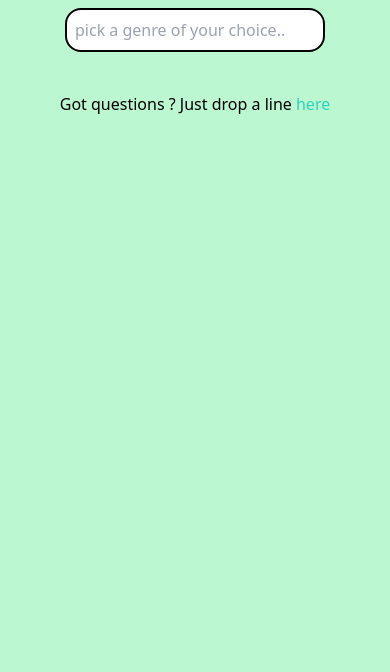
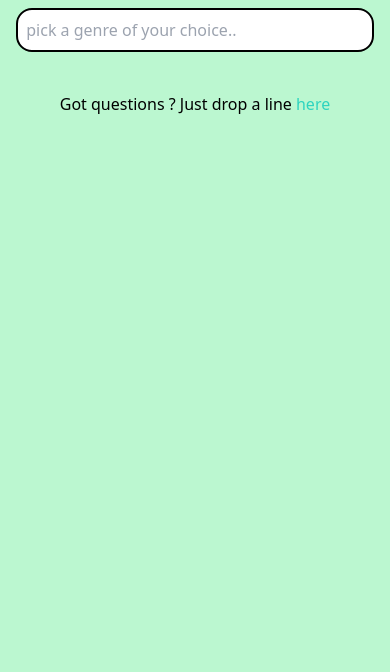
Before and after one commit to kassandra-94/openlibrary-app, a website built with webpack: page src/index.html in a window 390 px wide. Shown: the part 172-844 px from the top of the page. Built offline with nearby package versions, Linux system fonts and the light colour scheme.

Commit message:
update index.html

```diff
--- a/src/index.html
+++ b/src/index.html
@@ -121,7 +121,7 @@
         <input
           id="genre_input"
           type="text"
-          class="border-black border-2 w-2/3 p-2 rounded-2xl place-self-center mb-3"
+          class="border-black border-2 w-11/12 lg:w-2/3 p-2 rounded-2xl place-self-center mb-3"
           placeholder="pick a genre of your choice.."
         />
       </div>
```
